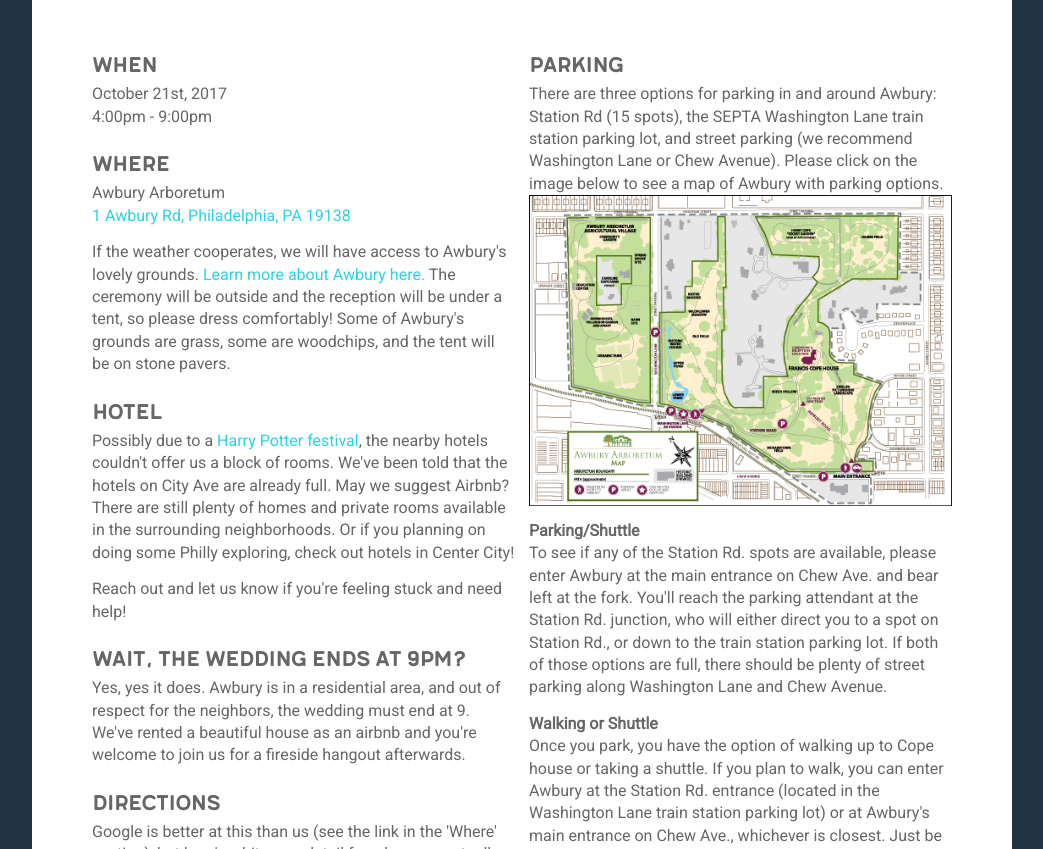
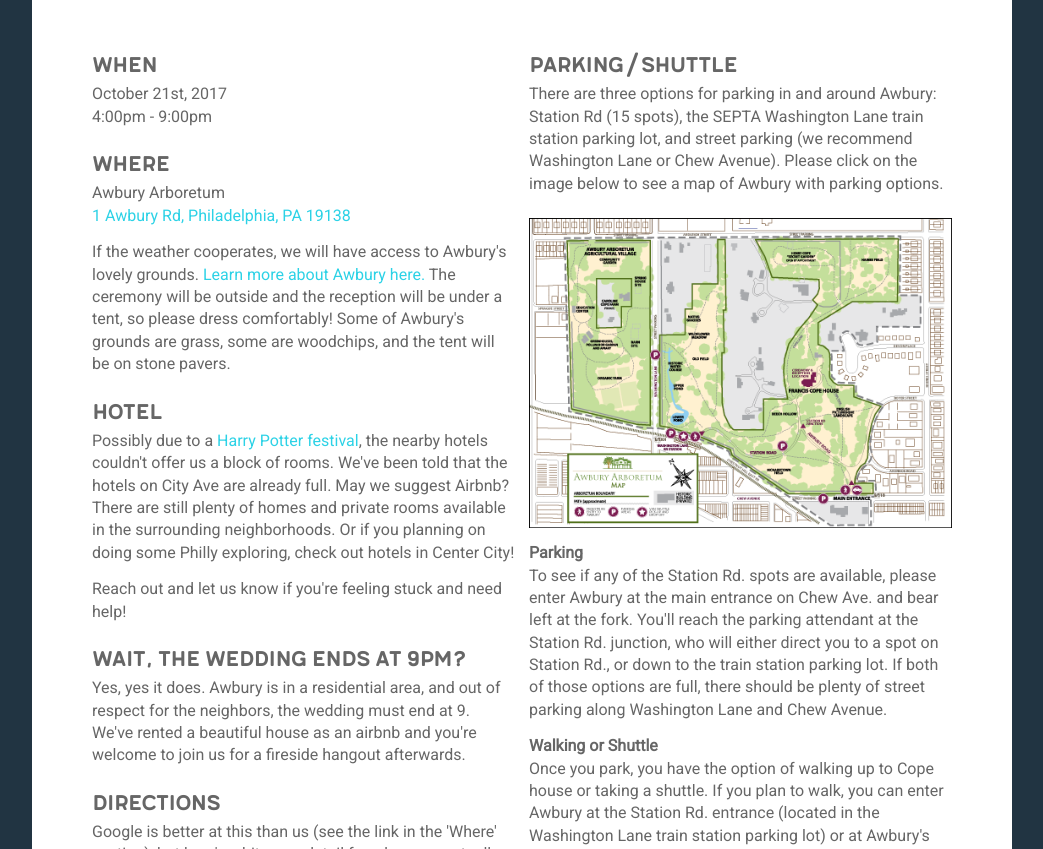
Before and after one commit to adriennemcd/wedding, a website: page index.html in a window 1280 px wide. Shown: the part 873-1722 px from the top of the page, without its empty margins (118-1161 px from the left). Drawn offline with nearby package versions, Linux system fonts and the light colour scheme.

Commit message:
content update

```diff
--- a/index.html
+++ b/index.html
@@ -76,11 +76,11 @@
  						<p><strong>Bus:</strong> SEPTA bus routes 18 and 26 stop on Chew Ave. and the XH bus stops on Washington Lane.<br />
 						<strong>Train:</strong> the Station Rd. entrance to the Arboretum is directly across from Washington Lane Station on SEPTA’s Chestnut Hill East Line.<br />
 						<strong>Rideshare (Lyft, Uber, etc):</strong> Enter Awbury at the main entrance on Chew Ave. and bear left at the fork.  Soon you'll reach the parking attendant at the Station Rd. junction. You will be dropped off at this point; it's a short walk up to Cope House from there.</p>
-						<h3>Parking</h3>
-						<p>There are three options for parking in and around Awbury: Station Rd (15 spots), the SEPTA Washington Lane train station parking lot, and street parking (we recommend Washington Lane or Chew Avenue). Please click on the image below to see a map of Awbury with parking options.
+						<h3>Parking/Shuttle</h3>
+						<p>There are three options for parking in and around Awbury: Station Rd (15 spots), the SEPTA Washington Lane train station parking lot, and street parking (we recommend Washington Lane or Chew Avenue). Please click on the image below to see a map of Awbury with parking options.<br><br>
 						<a href="Static/assets/images/awbury-map.pdf" target="_blank"><img src="Static/assets/images/awbury-map.png"></a>
 						</p>
-						<p><strong>Parking/Shuttle</strong><br />
+						<p><strong>Parking</strong><br />
 						To see if any of the Station Rd. spots are available, please enter Awbury at the main entrance on Chew Ave. and bear left at the fork.  You'll reach the parking attendant at the Station Rd. junction, who will either direct you to a spot on Station Rd., or down to the train station parking lot. If both of those options are full, there should be plenty of street parking along Washington Lane and Chew Avenue.</p>
 						<p><strong>Walking or Shuttle</strong><br />
 						Once you park, you have the option of walking up to Cope house or taking a shuttle. If you plan to walk, you can enter Awbury at the Station Rd. entrance (located in the Washington Lane train station parking lot) or at Awbury's main entrance on Chew Ave., whichever is closest.  Just be aware on Station Rd. that there may be cars driving in the opposite direction than you.</p>
```
